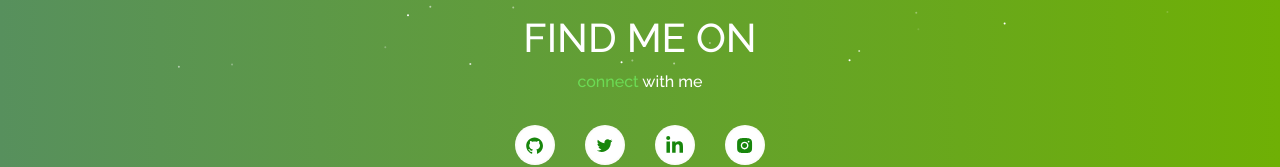
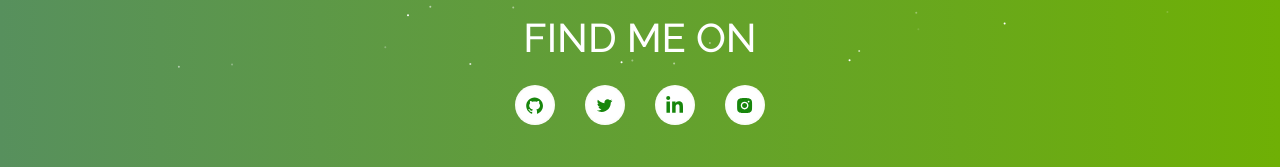
Before and after one commit to brodie2121/brodieportfolio, a React (Create React App) app: page / in a window 1280 px wide. Shown: the part 732-899 px from the top of the page. Built offline with nearby package versions, Linux system fonts and the light colour scheme.

Commit message:
The phrase sounded repetitive so I deleted it

```diff
--- a/src/components/Home/Home2.js
+++ b/src/components/Home/Home2.js
@@ -14,9 +14,6 @@ function Home2() {
         <Row>
           <Col md={12} className="home-about-social">
             <h1>FIND ME ON</h1>
-            <p>
-              <span className="green">connect </span>with me
-            </p>
             <ul className="home-about-social-links">
               <li className="social-icons">
                 <a
```
